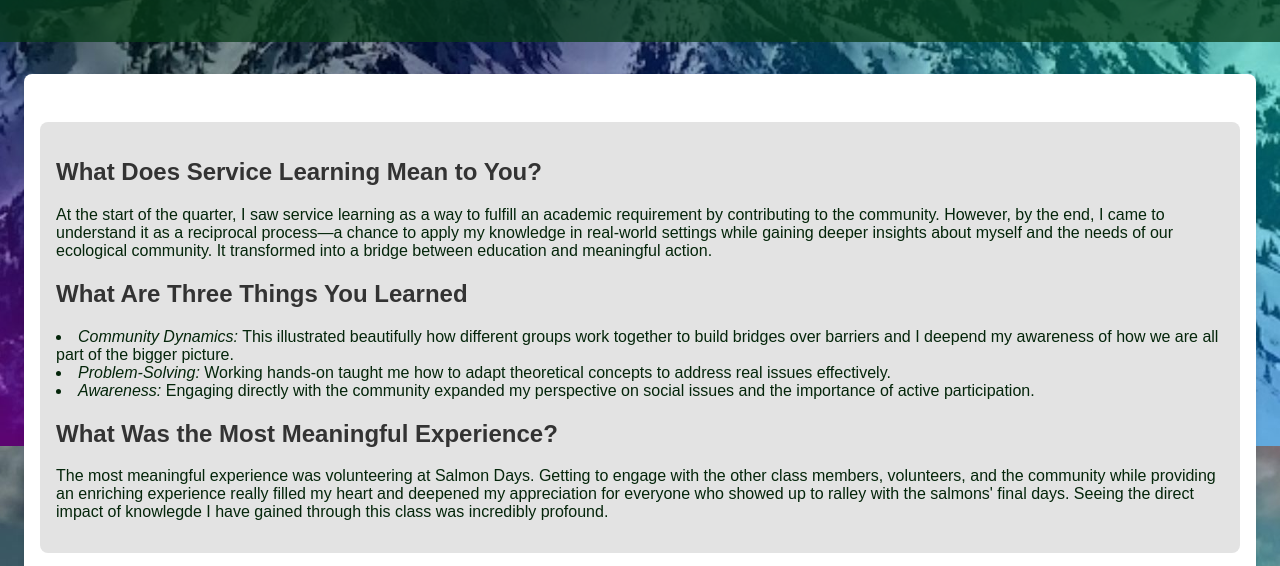
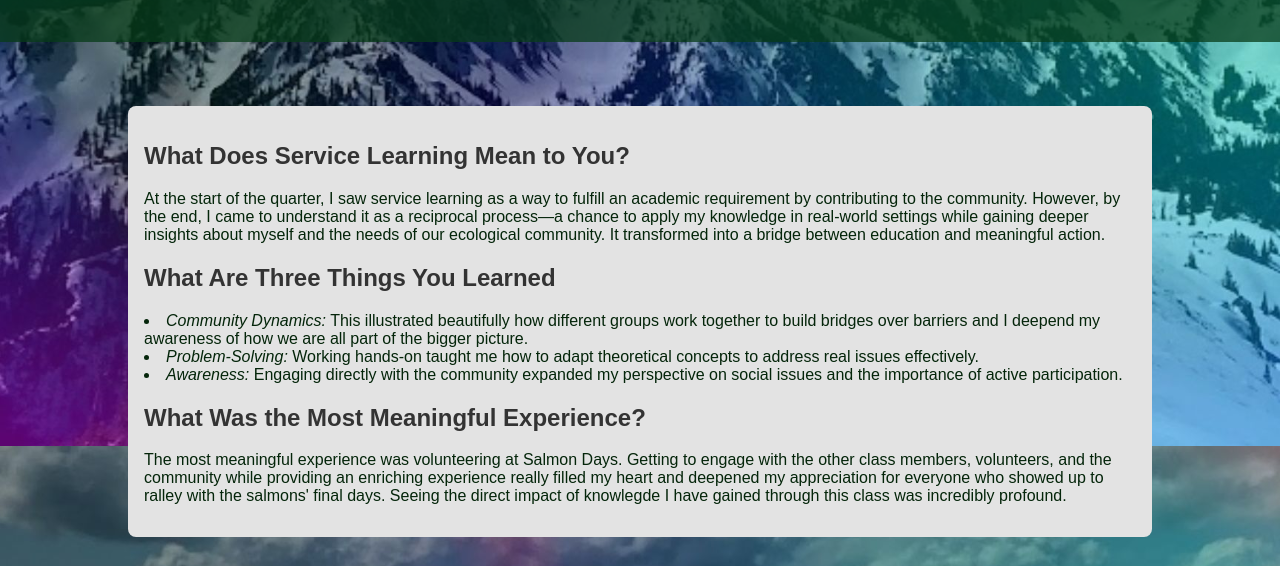
Before and after one commit to sunkissedmom/enviroissuesandtissues, a plain HTML site: page personalimpact.html in a window 1280 px wide. Shown: the part 354-920 px from the top of the page. Drawn offline with Linux system fonts and the light colour scheme; a web font is replaced by a local one.

Commit message:
updated personal impact page layout

```diff
--- a/personalimpact.html
+++ b/personalimpact.html
@@ -51,7 +51,7 @@
             <h3>COMMUNITY IS KEY</h3> <!--text-->
         </section>
 
-        <div class="about-me">
+        <div class="container">
             <!-- Blog Section -->
             <section id="events" class="events">
                 <h2>What Does Service Learning Mean to You?</h2>
```
